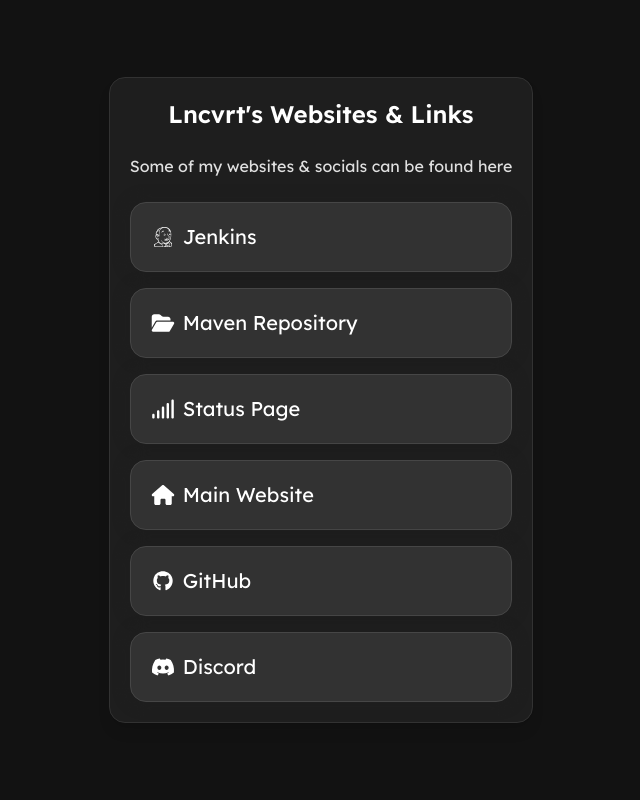
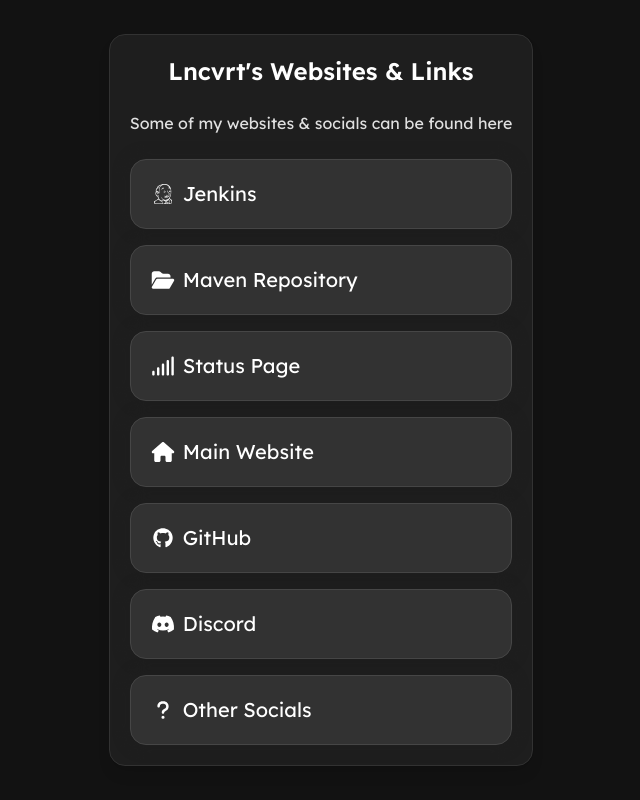
Before and after one commit to Lncvrt/Links-Website, a Next.js app: page / in a window 1280 px wide. Shown: the whole page, without its empty margins (319-959 px from the left). Built offline with nearby package versions, Linux system fonts and the light colour scheme.

Commit message:
Add other socials button

```diff
--- a/src/app/page.tsx
+++ b/src/app/page.tsx
@@ -1,6 +1,6 @@
 import Link from "next/link";
 import { FontAwesomeIcon } from '@fortawesome/react-fontawesome';
-import { faFolderOpen, faHouse, faSignal } from '@fortawesome/free-solid-svg-icons';
+import { faFolderOpen, faHouse, faSignal, faQuestion } from '@fortawesome/free-solid-svg-icons';
 import { faDiscord, faGithub, faJenkins } from '@fortawesome/free-brands-svg-icons';
 import type { Metadata } from "next";
 
@@ -39,6 +39,10 @@
             <FontAwesomeIcon icon={faDiscord} width={24} height={24} className="button-icon" />
             Discord
           </Link>
+          <Link href="https://lncvrt.xyz/contacts" target="_blank" rel="noopener noreferrer" className="button">
+            <FontAwesomeIcon icon={faQuestion} width={24} height={24} className="button-icon" />
+            Other Socials
+          </Link>
         </div>
       </div>
     </div>
```
